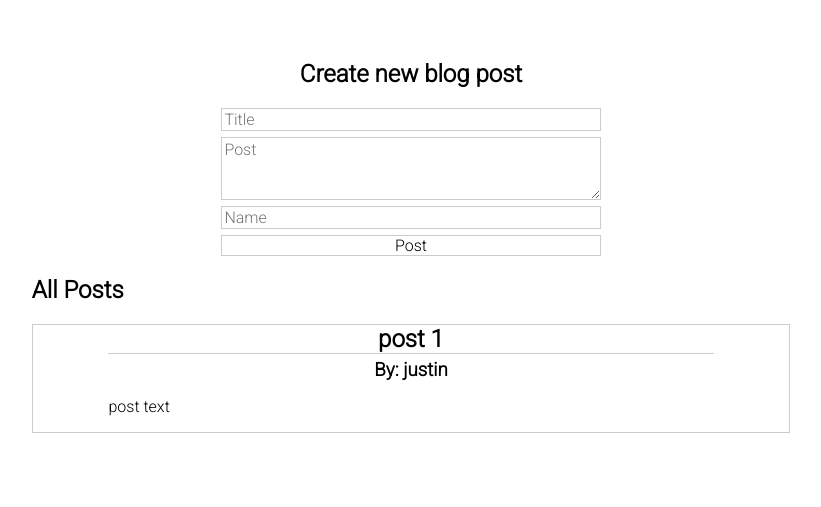
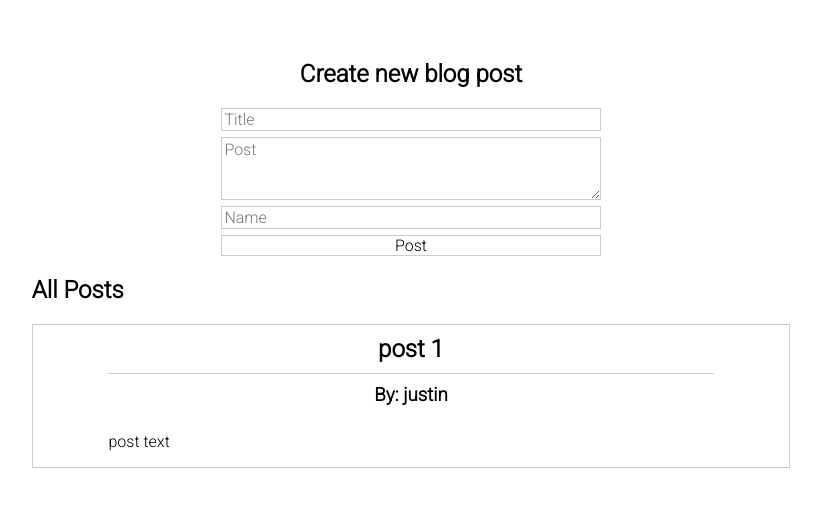
Before and after one commit to 8BitJustin/cp-flask-tutorial-01, a Flask app: page /posts in a window 1280 px wide. Shown: the top 507 px of the page, without its empty margins (229-1050 px from the left). Run offline with Flask 2, Linux system fonts and the light colour scheme; data comes from the database, SQL or seed files in the repository.

Commit message:
Added top/bottom padding to both .post_title and .post_author within main.css file.

```diff
--- a/static/css/main.css
+++ b/static/css/main.css
@@ -51,6 +51,7 @@ input[type=text] {
 .post_title {
     width: 80%;
     margin: auto;
+    padding: 10px 0px;
     text-align: center;
     border-bottom: 1px solid #ccc;
 }
@@ -58,7 +59,7 @@ input[type=text] {
 .post_author {
     text-align: center;
     margin: 0;
-    padding-top: 5px;
+    padding: 10px 0px;
 }
 
 .post_content {
```
